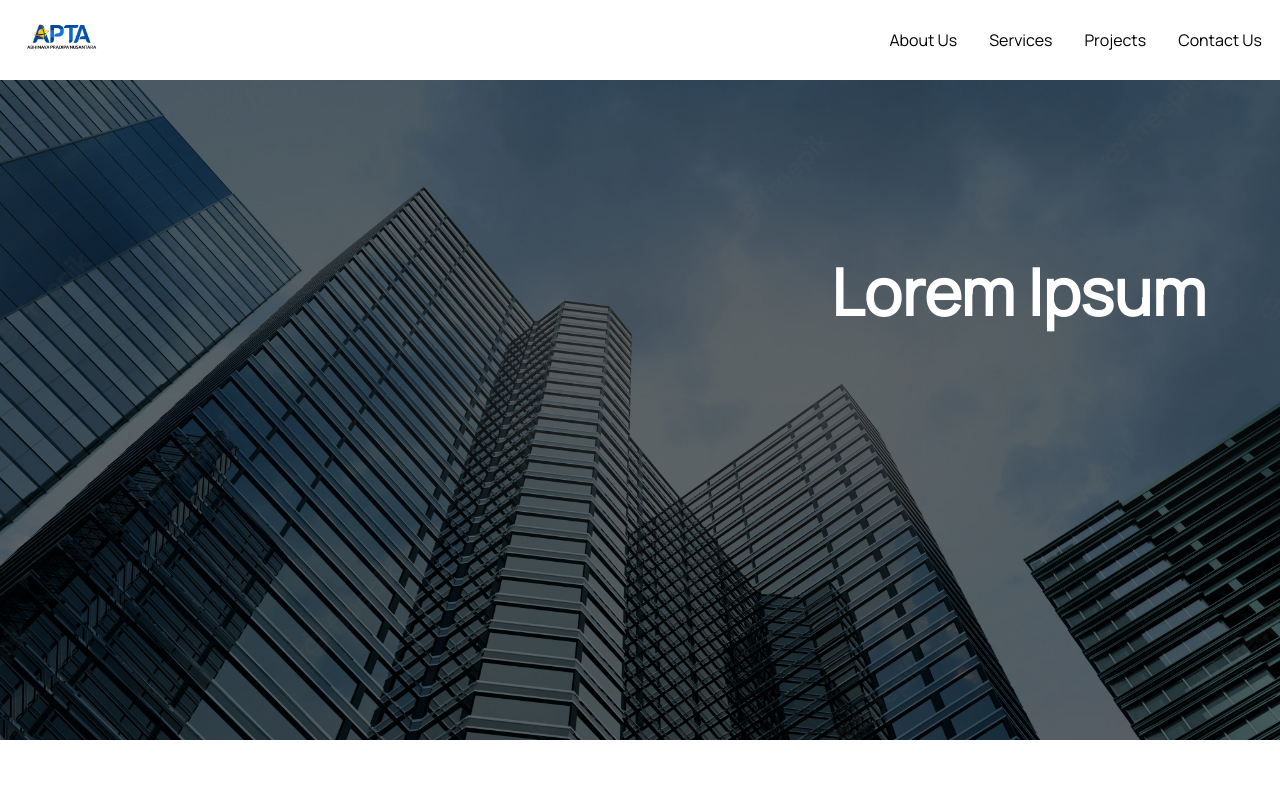
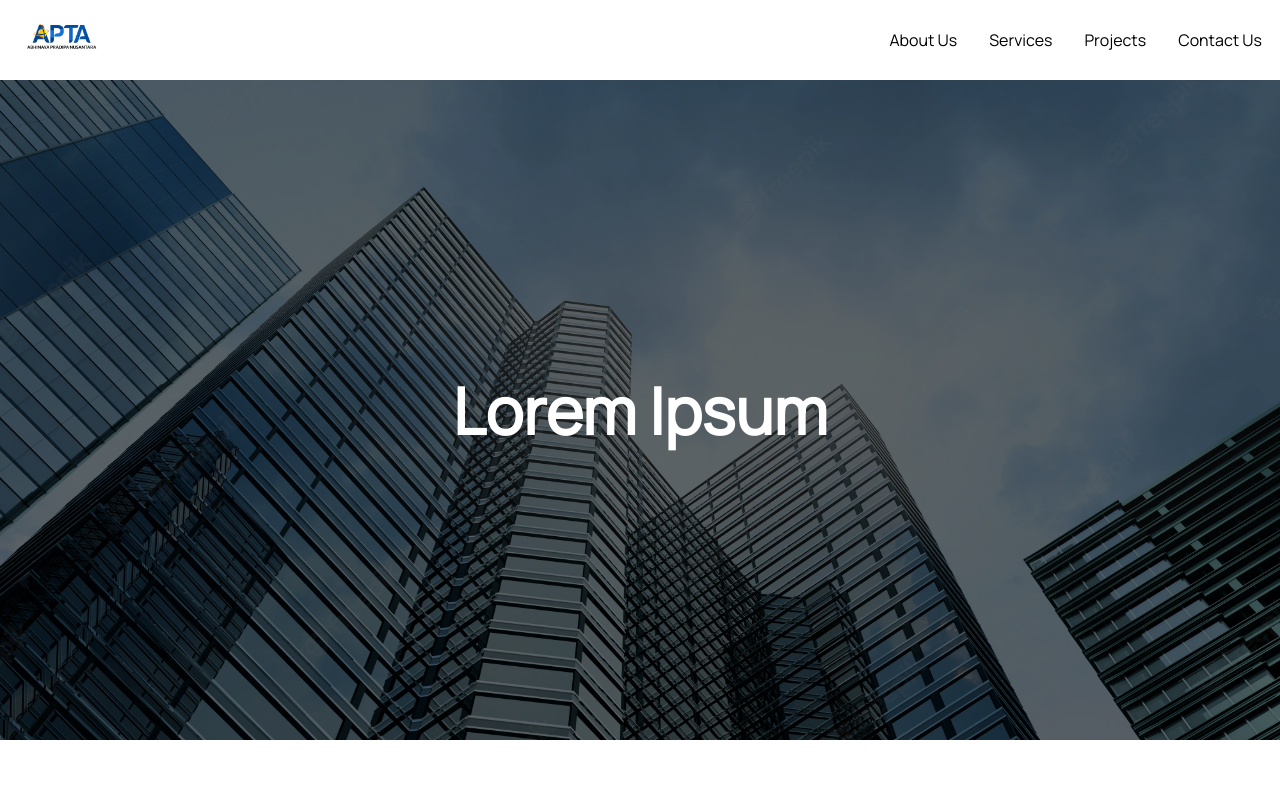
Before and after one commit to Raffiza/apta_landing, a React (Create React App) app: page / in a window 1280 px wide. Shown: the top 800 px of the page. Built offline with nearby package versions, Linux system fonts and the light colour scheme.

Commit message:
fix : fix text placement

```diff
--- a/src/components/body/BannerSection/BannerElements.js
+++ b/src/components/body/BannerSection/BannerElements.js
@@ -3,8 +3,8 @@
 export const BannerContainer = styled.div`
   background-color: #000;
   display: flex;
-  justify-content: right;
-  align-items: flex-start;
+  justify-content: center;
+  align-items: center;
   padding: 0 50px;
   height: 660px;
   position: relative;
@@ -38,8 +38,7 @@
     padding: 8px 24px;
     display: flex;
     flex-direction: column;
-    align-items: flex-end;
-    margin-top: 160px;
+    align-items: center;
 
     @media screen and (max-width: 768px) {
         margin-top: 0px;
@@ -49,7 +48,7 @@
 export const BannerH1 = styled.h1`
     color: #FFF;
     font-size:64px;
-    text-align: right;
+    text-align: center;
 
     @media screen and (max-width: 768px) {
         font-size: 58px;
```
